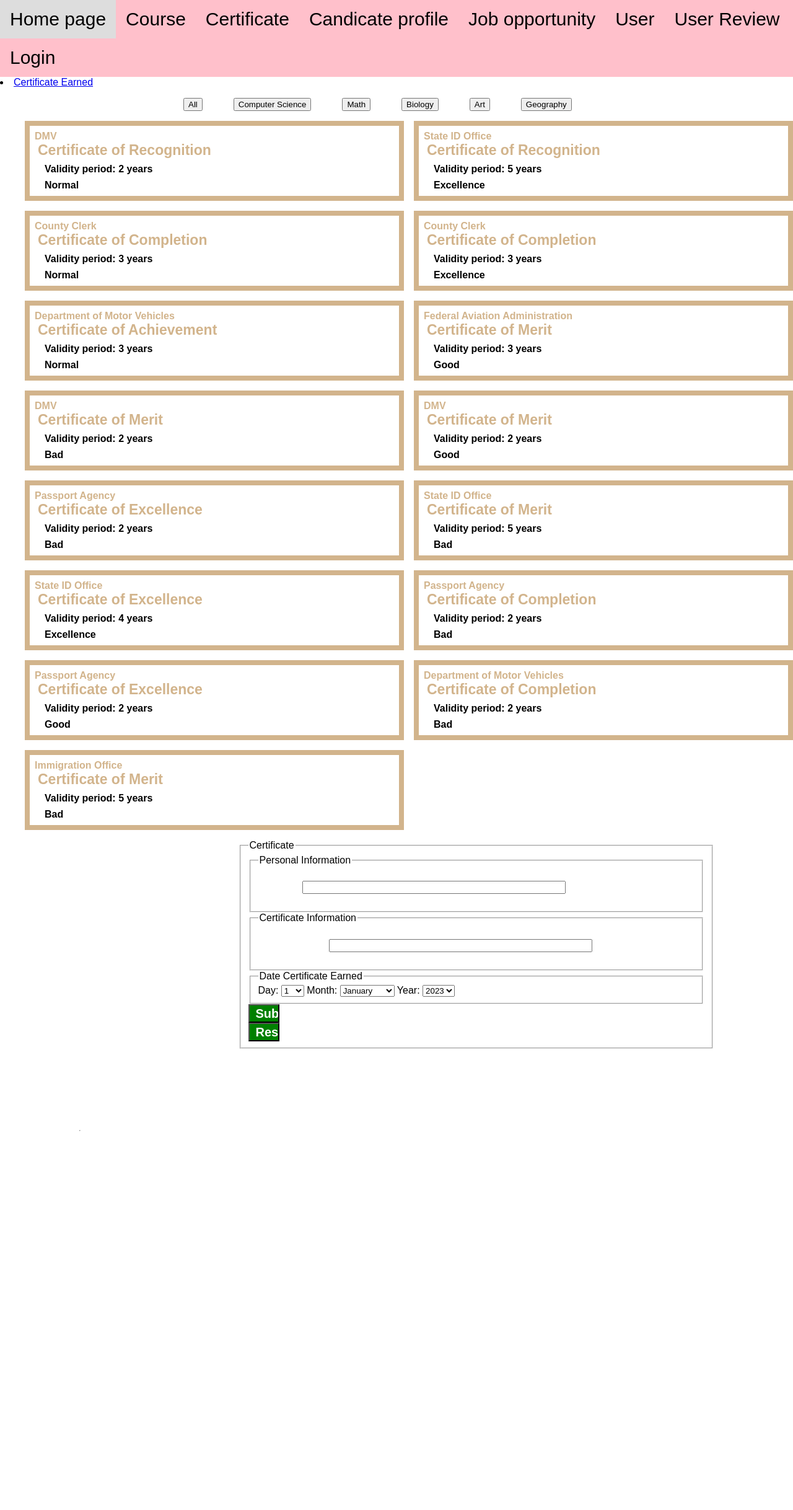
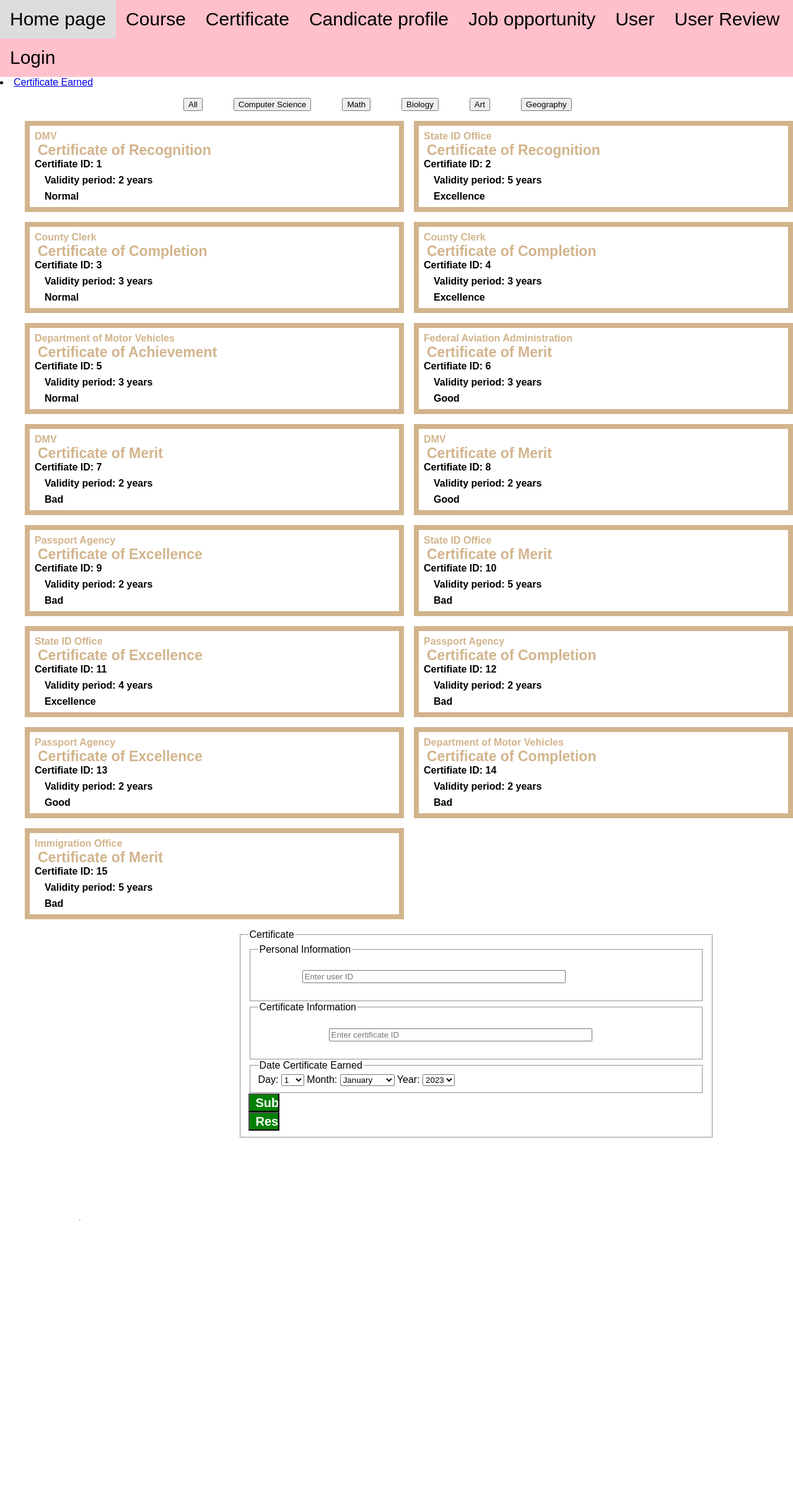
Before and after one commit to DuySeu/cos20031, a PHP site: page /page/certificate.php in a window 1280 px wide. Shown: the whole page at 62% size. Before the commit the page ends 1825 px from the top, so only its background shows below. Run offline with PHP 8.4, Linux system fonts and the light colour scheme; data comes from the database, SQL or seed files in the repository.

Commit message:
added certificate enrollment

```diff
--- a/page/certificate.php
+++ b/page/certificate.php
@@ -11,12 +11,14 @@
 ?>
 <!DOCTYPE html>
 <html lang="en">
+
 <head>
   <meta charset="UTF-8" />
   <title>Trang Web Ví Dụ</title>
   <link rel="stylesheet" href="../css/web.css" />
   <link rel="stylesheet" href="../css/certificate.css" />
 </head>
+
 <body>
   <div class="taskbar">
     <ul>
@@ -57,6 +59,9 @@
           <div class="marquee">
             <?php echo $row['certificate_name']; ?>
           </div>
+          <div class="cert_id">
+            Certifiate ID: <?php echo $row['certificate_id']; ?>
+          </div>
           <div class="assignment">
             Validity period: <?php echo $row['validity_period']; ?> years
           </div>
@@ -72,23 +77,23 @@
   </div>
   <main>
     <hr id="headerdivider">
-      <form method="post" action="https://mercury.swin.edu.au/it000000/formtest.php">
+    <form method="post" action="certificate.php">
       <fieldset id="bigform">
         <legend id="legendofbigform">Certificate</legend>
 
         <fieldset>
           <legend>Personal Information</legend>
           <p>
-              <label for="jobID">User_ID</label>
-              <input type="text" name="jobID" id="jobID" maxlength="25" size="50" required="required">
+            <label for="userID">User_ID</label>
+            <input type="text" name="userID" id="userID" maxlength="25" size="50" required="required" placeholder="Enter user ID">
           </p>
         </fieldset>
 
         <fieldset>
           <legend>Certificate Information</legend>
           <p>
-              <label for="courseID">Certificate_ID</label>
-              <input type="text" name="courseID" id="courseID" maxlength="40" size="50" required="required">
+            <label for="course_id">Certificate_ID</label>
+            <input type="text" name="course_id" id="course_id" maxlength="40" size="50" required="required" placeholder="Enter certificate ID">
           </p>
         </fieldset>
 
@@ -108,6 +113,8 @@
         <input type="reset" value="Reset" class="button">
       </fieldset>
     </form>
+
+
 
     <script>
       var daySelect = document.getElementById("day");
@@ -138,5 +145,21 @@
       }
     </script>
   </main>
+
+  <?php
+    include_once('../includes/dbConnect.php');
+    if ($_SERVER["REQUEST_METHOD"] == "POST" && isset($_POST["userID"]) && isset($_POST["course_id"])) {
+      $userID = $_POST["userID"];
+      $course_id = $_POST["course_id"];
+      $sql = "INSERT INTO enrollments (user_id, course_id, enrollment_date) VALUES ('$userID', '$course_id', curdate())";
+      if (mysqli_query($conn, $sql)) {
+        echo "Record created";
+      } else {
+        echo "Error: " . $sql . "<br>" . mysqli_error($conn);
+      }
+    }
+    ?>
+
 </body>
+
 </html>
```
Also changed, not shown: page/job_application.php (+15 -15 lines). Lines whose indentation alone changed are shown as unchanged.
